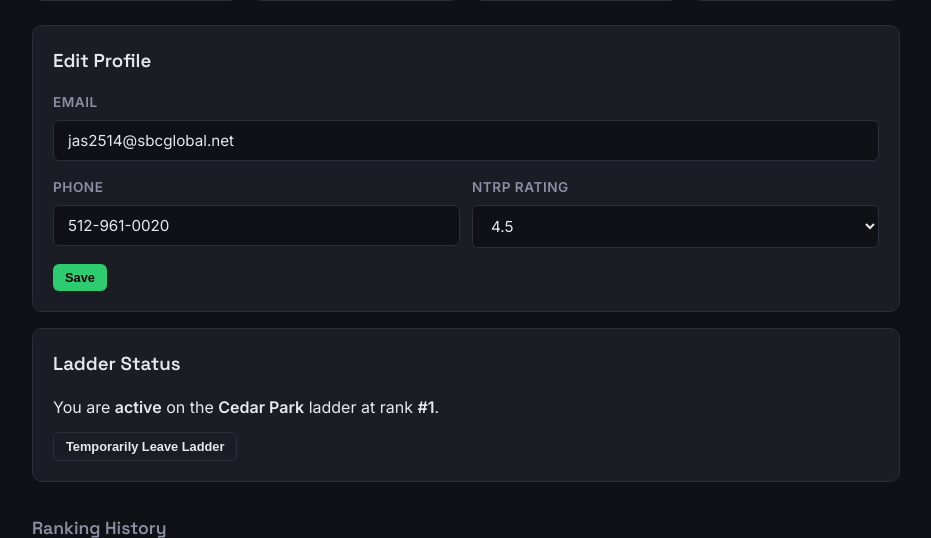
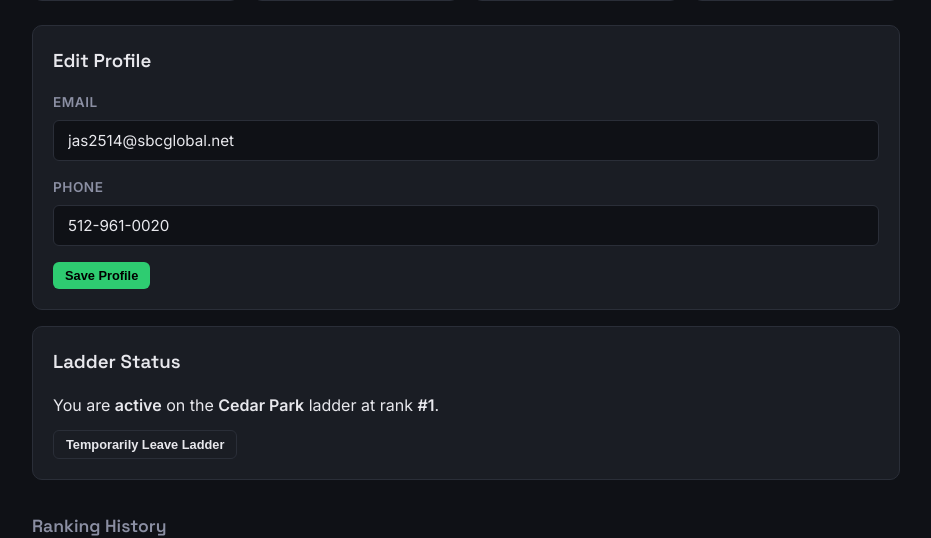
Before and after one commit to kaplanae/rallyrung, a Flask app: page /profile in a window 1280 px wide. Shown: the part 275-813 px from the top of the page, without its empty margins (174-1105 px from the left). Run offline with Flask 3, Linux system fonts and the light colour scheme; a user stored in the database is signed in; data comes from the database, SQL or seed files in the repository; tables that the repository leaves empty hold one stand-in row (values such as "Sample post"); some libraries are stand-ins or nearby versions.

Commit message:
Add welcome email on signup, remove duplicate NTRP from profile
- Send welcome email via Resend when users sign up with email/password
- Remove NTRP rating from Edit Profile (only ask during Join Ladder)
- Clarify that users aren't on the ladder until they click Join

Co-Authored-By: Claude Opus 4.6 <noreply@anthropic.com>

```diff
--- a/app.py
+++ b/app.py
@@ -1055,7 +1055,15 @@ def signup():
         is_admin=bool(row.get('is_admin')), is_active=bool(row.get('is_active', True))
     )
     login_user(user)
-    flash(f'Welcome to RallyRung, {user.username}!')
+
+    # Send welcome email
+    send_email(email, "Welcome to RallyRung!", email_wrap(f'''
+        <p>Hi {username},</p>
+        <p>Welcome to RallyRung! Your account has been created.</p>
+        <p>Head to your <a href="{url_for('profile', _external=True)}">profile</a> to complete your setup and join a ladder.</p>
+    '''))
+
+    flash(f'Welcome to RallyRung, {user.username}! Complete your profile and join a ladder to start competing.')
     return redirect(url_for('profile'))
 
 
@@ -1912,13 +1920,12 @@ def ladder_unpause():
 def edit_profile():
     email = request.form.get('email', '').strip()
     phone = request.form.get('phone', '').strip()
-    ntrp = request.form.get('ntrp_rating', '').strip()
-
-    conn = get_db()
-    cur = conn.cursor()
-    ph = get_placeholder()
-    cur.execute(f'UPDATE users SET email = {ph}, phone = {ph}, ntrp_rating = {ph} WHERE id = {ph}',
-                (email, phone, ntrp, current_user.id))
+
+    conn = get_db()
+    cur = conn.cursor()
+    ph = get_placeholder()
+    cur.execute(f'UPDATE users SET email = {ph}, phone = {ph} WHERE id = {ph}',
+                (email, phone, current_user.id))
     conn.commit()
     conn.close()
     flash('Profile updated.')
--- a/templates/profile.html
+++ b/templates/profile.html
@@ -50,22 +50,11 @@
             <label>Email</label>
             <input type="email" name="email" value="{{ current_user.email or '' }}" placeholder="you@example.com">
         </div>
-        <div class="form-row">
-            <div class="form-group">
-                <label>Phone</label>
-                <input type="tel" name="phone" value="{{ current_user.phone or '' }}" placeholder="(555) 123-4567">
-            </div>
-            <div class="form-group">
-                <label>NTRP Rating</label>
-                <select name="ntrp_rating">
-                    <option value="">Select...</option>
-                    {% for r in ['2.0', '2.5', '3.0', '3.5', '4.0', '4.5', '5.0', '5.5'] %}
-                        <option value="{{ r }}" {{ 'selected' if current_user.ntrp_rating == r }}>{{ r }}</option>
-                    {% endfor %}
-                </select>
-            </div>
+        <div class="form-group">
+            <label>Phone</label>
+            <input type="tel" name="phone" value="{{ current_user.phone or '' }}" placeholder="(555) 123-4567">
         </div>
-        <button type="submit" class="btn btn-primary btn-sm">Save</button>
+        <button type="submit" class="btn btn-primary btn-sm">Save Profile</button>
     </form>
 </div>
 
@@ -74,7 +63,8 @@
         <h3>Ladder Status</h3>
     </div>
     {% if not ladder_player %}
-        <p style="margin-bottom: 12px;">You are not currently on the {{ ladder_name }} ladder. Join to start competing!</p>
+        <p style="margin-bottom: 4px;">You are <strong>not yet on the {{ ladder_name }} ladder</strong>.</p>
+        <p style="margin-bottom: 16px; color: var(--text-muted); font-size: 0.9rem;">Select your NTRP rating and click "Join Ladder" to be placed on the ladder and start competing.</p>
         <form method="POST" action="{{ url_for('ladder_join') }}">
             <input type="hidden" name="ladder_id" value="{{ current_ladder_id }}">
             <div class="form-group">
```
